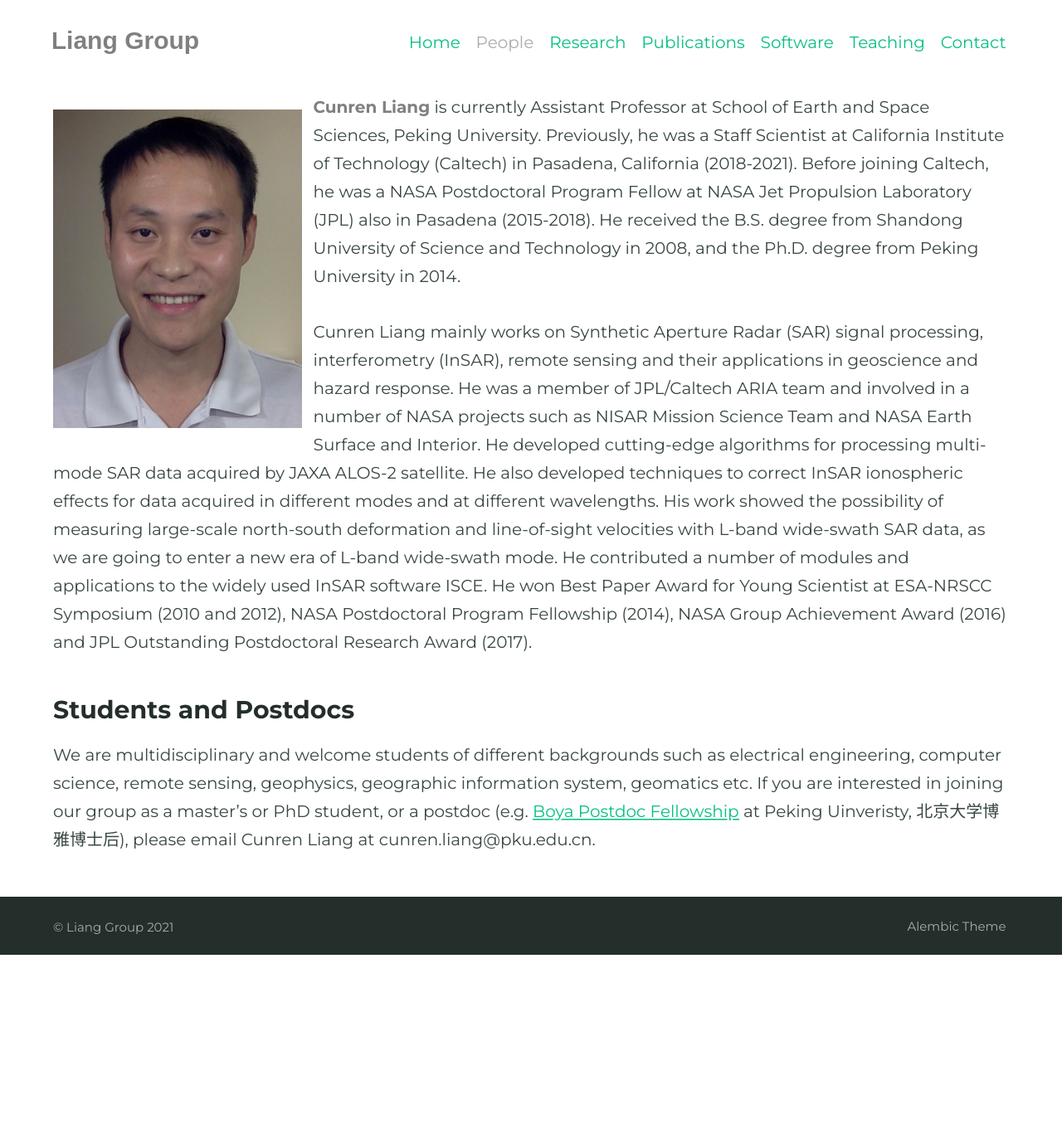
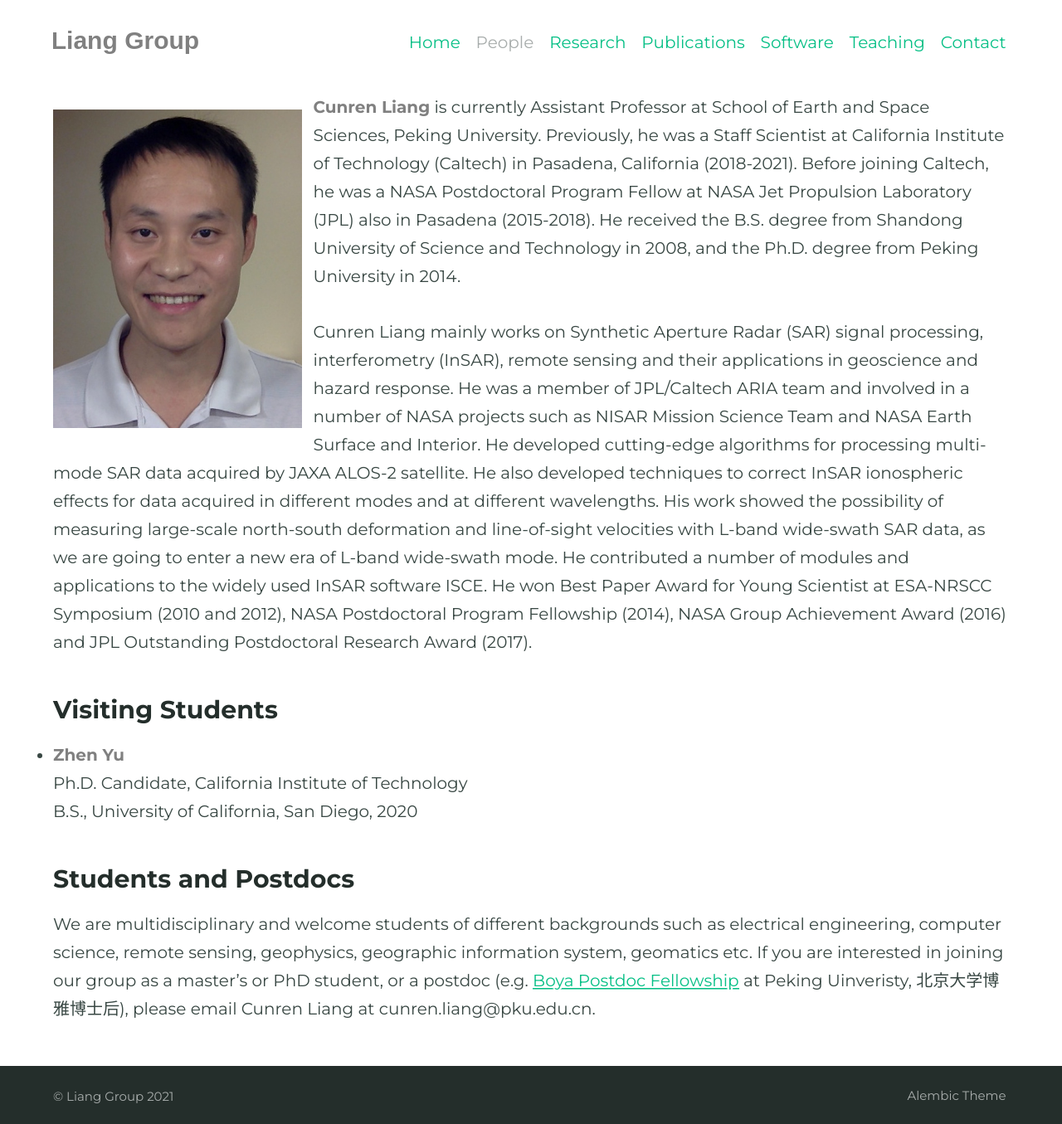
Before and after one commit to CunrenLiang/cunrenliang.github.io, a Jekyll site: the page built from people.md, in a window 1280 px wide. Shown: the whole page at 83% size. Built offline with Jekyll 4.4.1, drawn with Linux system fonts in a browser that asks for light colours; some web fonts are replaced; before the commit the page ends 1151 px from its top, so only the background shows below that.

Commit message:
Update people.md

```diff
--- a/people.md
+++ b/people.md
@@ -9,6 +9,11 @@ title: People
 
 Cunren Liang mainly works on Synthetic Aperture Radar (SAR) signal processing, interferometry (InSAR), remote sensing and their applications in geoscience and hazard response. He was a member of JPL/Caltech ARIA team and involved in a number of NASA projects such as NISAR Mission Science Team and NASA Earth Surface and Interior. He developed cutting-edge algorithms for processing multi-mode SAR data acquired by JAXA ALOS-2 satellite. He also developed techniques to correct InSAR ionospheric effects for data acquired in different modes and at different wavelengths. His work showed the possibility of measuring large-scale north-south deformation and line-of-sight velocities with L-band wide-swath SAR data, as we are going to enter a new era of L-band wide-swath mode. He contributed a number of modules and applications to the widely used InSAR software ISCE. He won Best Paper Award for Young Scientist at ESA-NRSCC Symposium (2010 and 2012), NASA Postdoctoral Program Fellowship (2014), NASA Group Achievement Award (2016) and JPL Outstanding Postdoctoral Research Award (2017).
 
+### Visiting Students
+* <span style="color:Gray; font-weight: 800">Zhen Yu</span>
+Ph.D. Candidate, California Institute of Technology
+B.S., University of California, San Diego, 2020
+
 
 ### Students and Postdocs
 We are multidisciplinary and welcome students of different backgrounds such as electrical engineering, computer science, remote sensing, geophysics, geographic information system, geomatics etc. If you are interested in joining our group as a master’s or PhD student, or a postdoc (e.g. [Boya Postdoc Fellowship](https://the-updates.com/boya-postdoctoral-fellowship-peking-university-china-2021/) at Peking Uinveristy, 北京大学博雅博士后), please email Cunren Liang at cunren.liang@pku.edu.cn.
```
